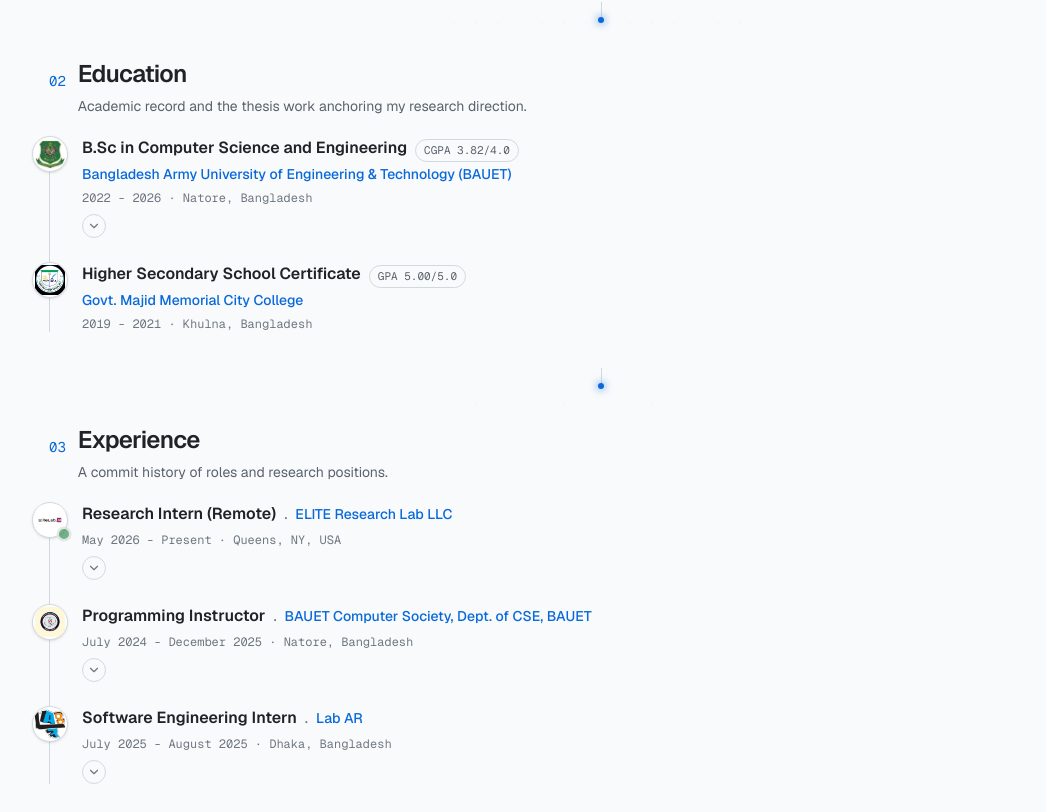
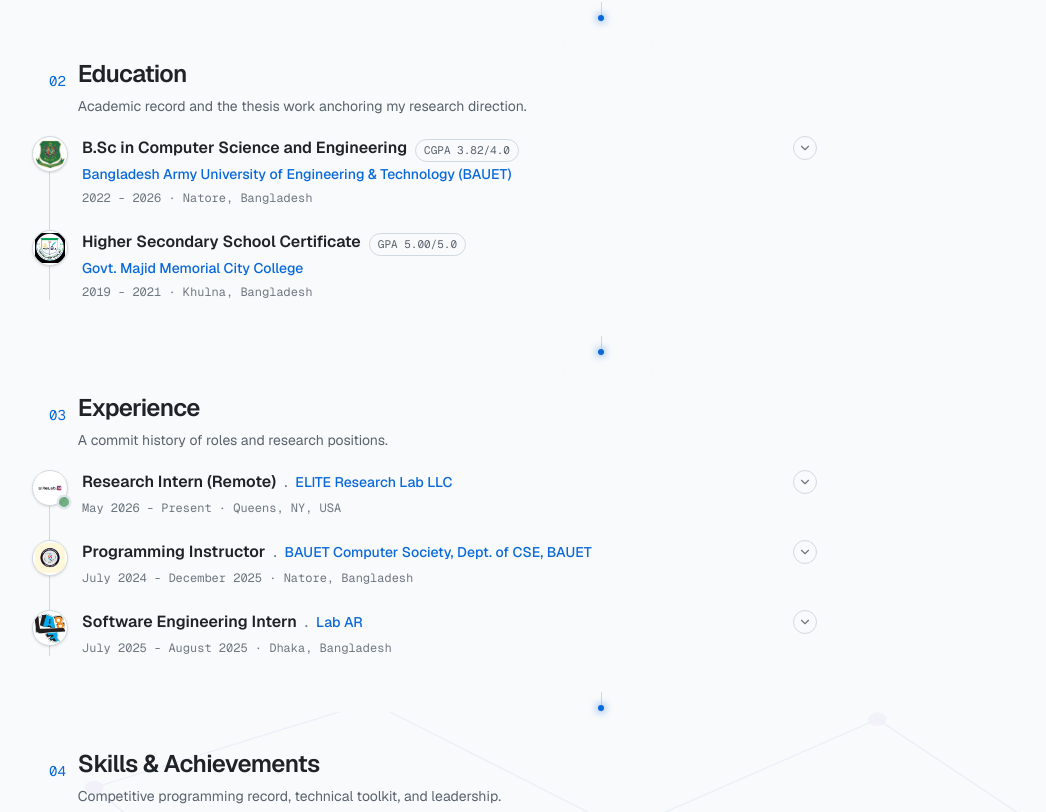
Before and after one commit to ratulhasan001/portfolio, a Next.js app: page / in a window 1280 px wide. Shown: the part 1548-2360 px from the top of the page, without its empty margins (39-1085 px from the left). Built offline with nearby package versions, Linux system fonts and the light colour scheme.

Commit message:
Put the chevron in the header row of timeline and project entries

```diff
--- a/src/components/education-section.tsx
+++ b/src/components/education-section.tsx
@@ -2,12 +2,41 @@
 
 import { motion } from "framer-motion";
 import { GraduationCap } from "lucide-react";
-import { education } from "@/lib/data";
+import { education, type Education } from "@/lib/data";
 import { SectionTitle } from "./ui";
 import { PopWords } from "./pop-in";
 import { ParallaxLayer } from "./parallax-layer";
 import { Disclosure } from "./disclosure";
 import { TimelineLogo } from "./timeline-logo";
+
+function EntryHead({ edu }: { edu: Education }) {
+  return (
+    <>
+      <div className="flex flex-wrap items-center gap-2">
+        <h4 className="text-sm font-semibold text-fg-default sm:text-base">
+          <PopWords text={edu.degree} inView stagger={0.04} />
+        </h4>
+        {edu.score && (
+          <span className="mono rounded-full border border-border-muted bg-canvas px-2 py-0.5 text-[11px] text-fg-muted">
+            {edu.score.label} {edu.score.value.toFixed(2)}/
+            {edu.score.scale.toFixed(1)}
+          </span>
+        )}
+        {edu.merit && (
+          <span className="rounded-full bg-success-subtle px-2 py-0.5 text-[11px] font-medium text-success">
+            {edu.merit}
+          </span>
+        )}
+      </div>
+      <p className="text-sm font-medium text-accent">
+        <PopWords text={edu.school} inView delay={0.1} stagger={0.04} />
+      </p>
+      <p className="mono mt-0.5 text-xs text-fg-subtle">
+        {edu.period} · {edu.location}
+      </p>
+    </>
+  );
+}
 
 export function EducationSection() {
   return (
@@ -42,35 +71,14 @@ export function EducationSection() {
               fallback={<GraduationCap size={12} />}
             />
 
-            <div className="flex flex-wrap items-center gap-2">
-              <h4 className="text-sm font-semibold text-fg-default sm:text-base">
-                <PopWords text={edu.degree} inView stagger={0.04} />
-              </h4>
-              {edu.score && (
-                <span className="mono rounded-full border border-border-muted bg-canvas px-2 py-0.5 text-[11px] text-fg-muted">
-                  {edu.score.label} {edu.score.value.toFixed(2)}/
-                  {edu.score.scale.toFixed(1)}
-                </span>
-              )}
-              {edu.merit && (
-                <span className="rounded-full bg-success-subtle px-2 py-0.5 text-[11px] font-medium text-success">
-                  {edu.merit}
-                </span>
-              )}
-            </div>
-            <p className="text-sm font-medium text-accent">
-              <PopWords text={edu.school} inView delay={0.1} stagger={0.04} />
-            </p>
-            <p className="mono mt-0.5 text-xs text-fg-subtle">
-              {edu.period} · {edu.location}
-            </p>
-
-            {edu.detail && (
-              <Disclosure title="Show thesis" className="mt-2">
+            {edu.detail ? (
+              <Disclosure title="Show thesis" summary={<EntryHead edu={edu} />}>
                 <p className="text-sm leading-relaxed text-fg-muted">
                   {edu.detail}
                 </p>
               </Disclosure>
+            ) : (
+              <EntryHead edu={edu} />
             )}
           </motion.li>
         ))}
--- a/src/components/experience-section.tsx
+++ b/src/components/experience-section.tsx
@@ -43,6 +43,10 @@ export function ExperienceSection() {
               fallback={<GitCommitHorizontal size={12} />}
             />
 
+            <Disclosure
+              title="Show role details"
+              summary={
+                <>
                   <div className="flex flex-wrap items-baseline gap-x-2 gap-y-0.5">
                     <h4 className="text-sm font-semibold text-fg-default sm:text-base">
                       <PopWords text={exp.role} inView stagger={0.04} />
@@ -55,8 +59,9 @@ export function ExperienceSection() {
                   <p className="mono mt-0.5 text-xs text-fg-subtle">
                     {exp.period} · {exp.location}
                   </p>
-
-            <Disclosure title="Show role details" className="mt-2">
+                </>
+              }
+            >
               <ul className="space-y-1.5 text-sm text-fg-muted">
                 {exp.bullets.map((b) => (
                   <li key={b} className="flex gap-2">
--- a/src/components/projects-section.tsx
+++ b/src/components/projects-section.tsx
@@ -32,6 +32,9 @@ export function ProjectsSection() {
             variants={staggerItem}
             className="rounded-md border border-border-default bg-canvas-subtle p-4 shadow-sm transition-colors hover:border-accent/50"
           >
+            <Disclosure
+              title="Show project details"
+              summary={
                 <div className="flex items-center justify-between gap-2">
                   <a
                     href={project.link}
@@ -54,8 +57,8 @@ export function ProjectsSection() {
                     {project.language}
                   </span>
                 </div>
-
-            <Disclosure title="Show project details" className="mt-2">
+              }
+            >
               <p className="text-sm leading-relaxed text-fg-muted">
                 {project.description}
               </p>
```
Lines whose indentation alone changed are shown as unchanged.
